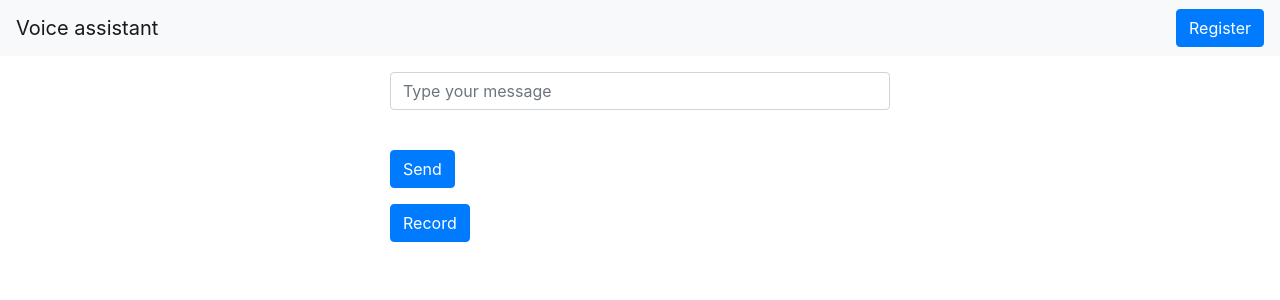
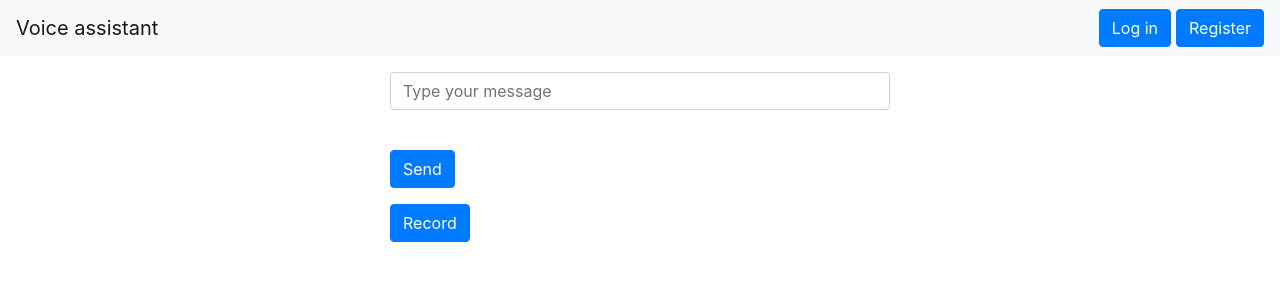
Before and after one commit to DaryaSanina/voice-assistant, a Flask app: page / in a window 1280 px wide. Shown: the top 300 px of the page. Run offline with Flask 2, Linux system fonts and the light colour scheme; some libraries are stand-ins or nearby versions.

Commit message:
Add login button

```diff
--- a/static/css/style.css
+++ b/static/css/style.css
@@ -19,7 +19,16 @@ span.assistant-message {
     display:inline-block;
     float: left;
 }
+#login_and_register_buttons {
+    display:inline-block;
+    float: right;
+}
 #register_btn {
     display:inline-block;
     float: right;
 }
+#login_btn {
+    display:inline-block;
+    float: left;
+    margin-right: 5px;
+}
--- a/templates/base.html
+++ b/templates/base.html
@@ -14,7 +14,10 @@
 <header>
     <nav class="navbar navbar-light bg-light" style="position: fixed; width: 100%">
         <a class="navbar-brand" href="../" id="title_">Voice assistant</a>
-        <button class="btn btn-primary" id="register_btn" onclick="redirect('/register')">Register</button>
+        <div id="login_and_register_buttons">
+            <button class="btn btn-primary" id="register_btn" onclick="redirect('/register')">Register</button>
+            <button class="btn btn-primary" id="login_btn" onclick="redirect('/login')">Log in</button>
+        </div>
 
         <script>
             function redirect(path){
```
